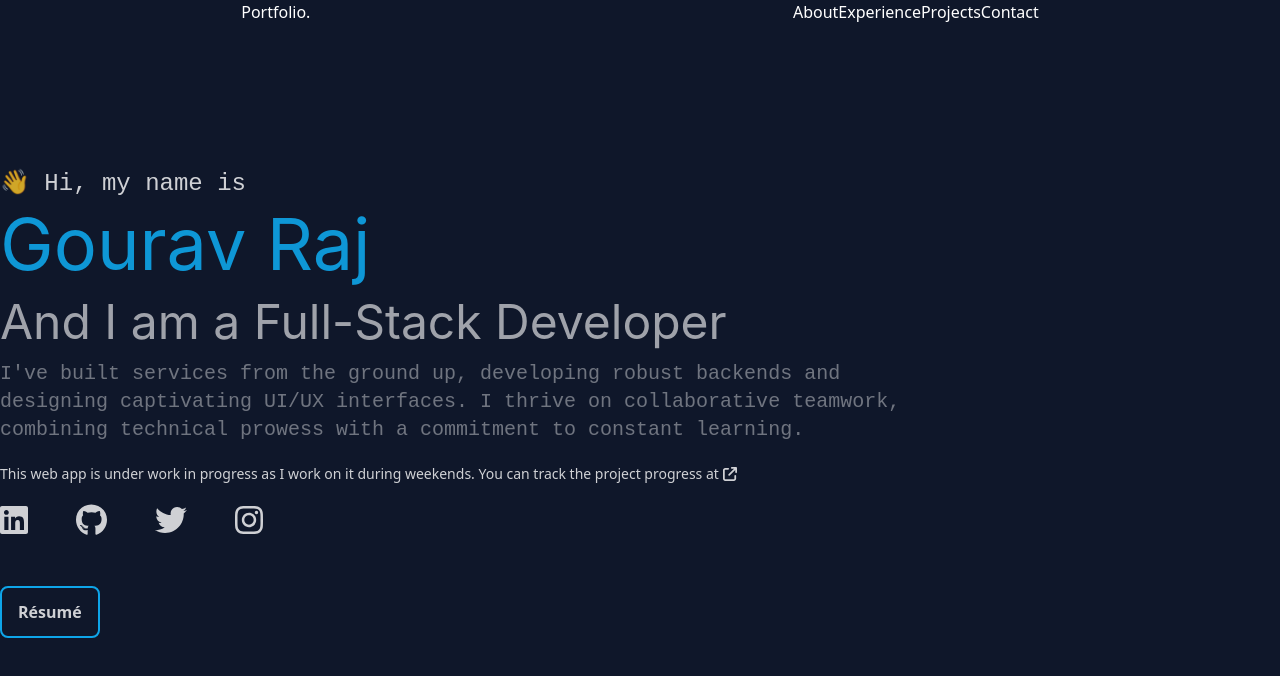
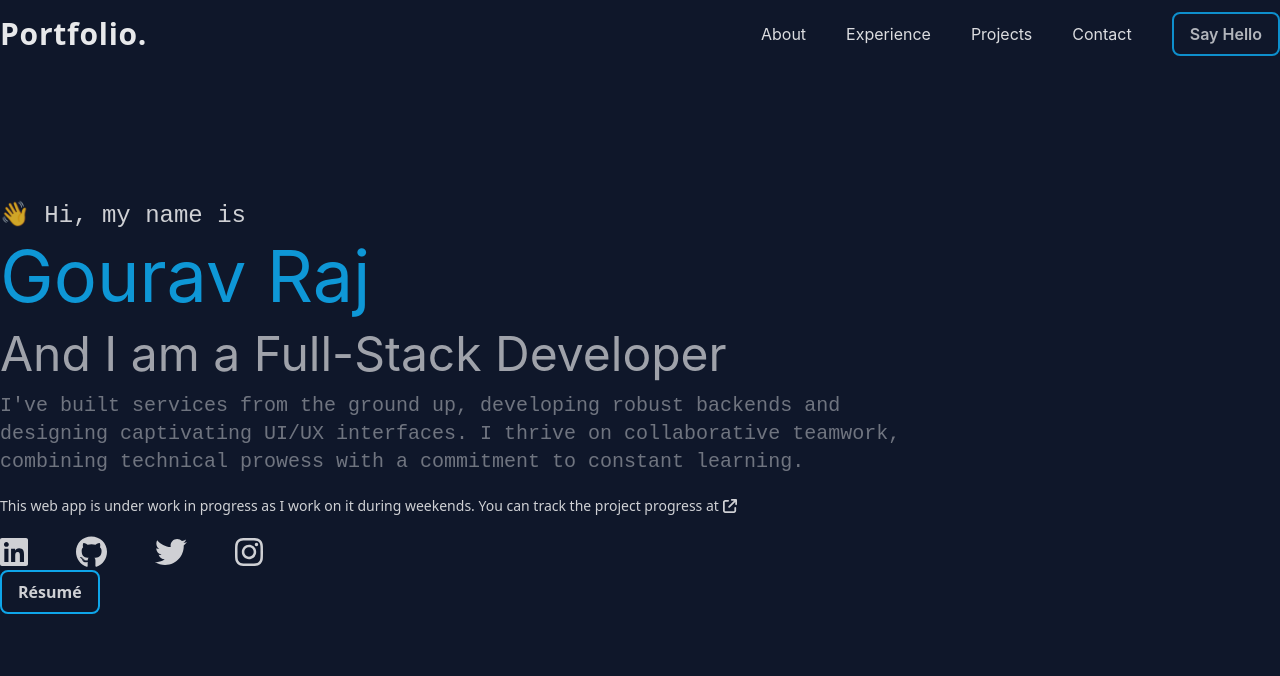
Before and after one commit to gogouravr/dot-portfolio, a React (Create React App) app: page / in a window 1280 px wide. Shown: the top 676 px of the page. Built offline with nearby package versions, Linux system fonts and the light colour scheme.

Commit message:
Navbar styling

```diff
--- a/src/components/Navbar/Navbar.jsx
+++ b/src/components/Navbar/Navbar.jsx
@@ -1,16 +1,18 @@
 import React from 'react'
+import PrimaryButton from '../UI/PrimaryButton'
 
 export default function Navbar() {
     return (
-        <nav className='flex justify-around'>
-            <section className='text-white'>
+        <nav className='flex justify-between container mx-auto mt-3 items-center'>
+            <section className='text-white text-3xl font-prime font-semibold opacity-90 tracking-wide'>
                 Portfolio.
             </section>
-            <section className='text-white flex'>
-                <li className='list-none'>About</li>
-                <li className='list-none'>Experience</li>
-                <li className='list-none'>Projects</li>
-                <li className='list-none'>Contact</li>
+            <section className='text-white flex gap-10 items-center font-high-l'>
+                <li className='list-none cursor-pointer hover:text-sky-500 ease-in-out duration-100 opacity-85'>About</li>
+                <li className='list-none cursor-pointer hover:text-sky-500 ease-in-out duration-100 opacity-85'>Experience</li>
+                <li className='list-none cursor-pointer hover:text-sky-500 ease-in-out duration-100 opacity-85'>Projects</li>
+                <li className='list-none cursor-pointer hover:text-sky-500 ease-in-out duration-100 opacity-85'>Contact</li>
+                <li className='list-none cursor-pointer hover:text-sky-500 ease-in-out duration-100 opacity-85'><PrimaryButton>Say Hello</PrimaryButton></li>
             </section>
         </nav>
     )
--- a/src/components/UI/PrimaryButton.jsx
+++ b/src/components/UI/PrimaryButton.jsx
@@ -2,8 +2,8 @@ import React from 'react';
 
 export default function PrimaryButton(props) {
     return (
-        <div className='text-white font-semibold mt-12 text-opacity-80 flex' onClick={props.clickHandler}>
-            <button className='border-2 border-sky-500 px-4 py-3 rounded-lg cursor-pointer  hover:border-t-4  hover:border-l-4 ease-in duration-300'>
+        <div className='text-white font-semibold text-opacity-80 flex' onClick={props.clickHandler}>
+            <button className='border-2 border-sky-500 px-4 py-2 rounded-lg cursor-pointer  hover:border-t-4  hover:border-l-4 ease-in duration-300'>
                 {props.children}
             </button>
         </div>
```
